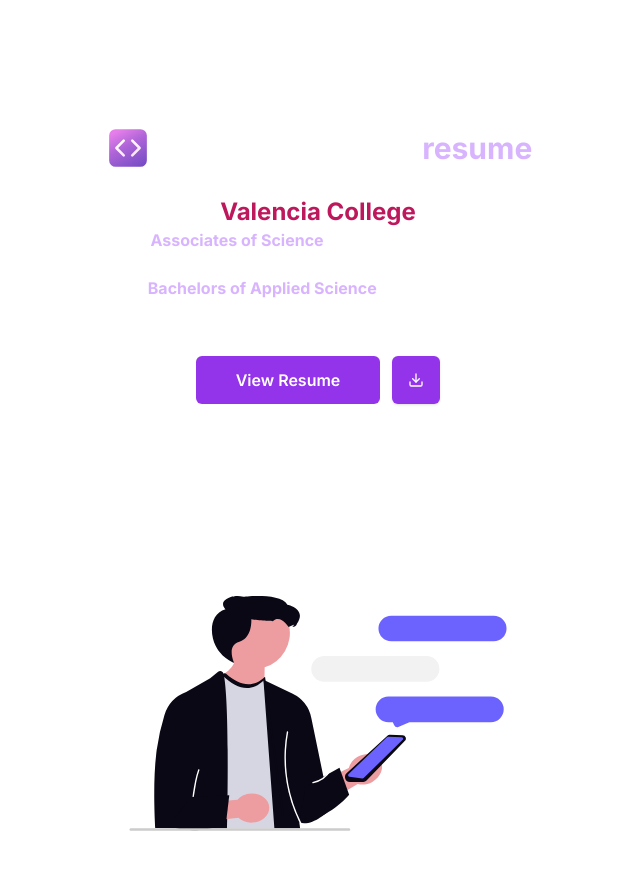
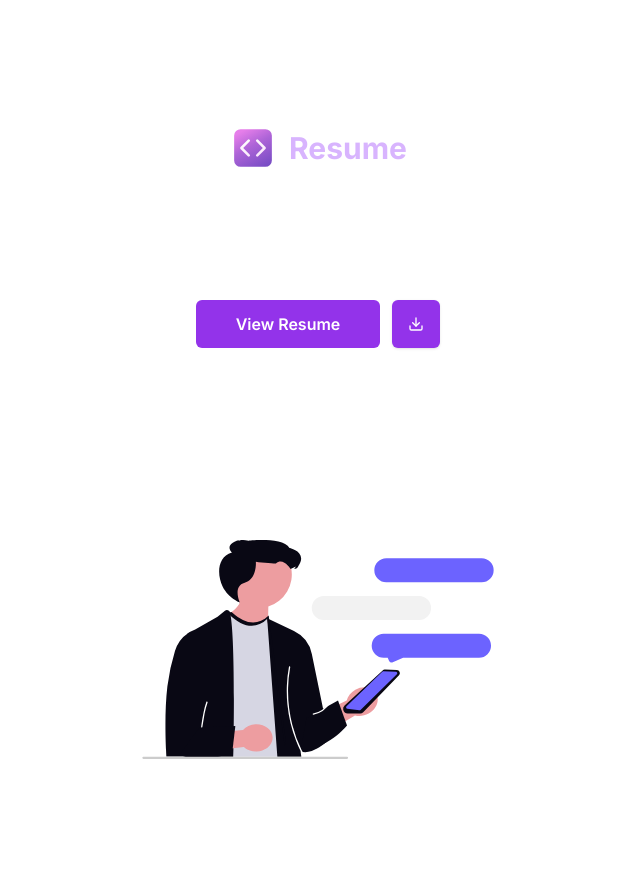
Before and after one commit to ctucker41/web-portfolio, a Next.js app: page / in a window 1280 px wide. Shown: the part 2840-3710 px from the top of the page, without its empty margins (322-962 px from the left). Built offline with nearby package versions, Linux system fonts and the light colour scheme.

Commit message:
Rewrote the Resume section to be cleaner and more professional

```diff
--- a/src/components/ui/Resume.tsx
+++ b/src/components/ui/Resume.tsx
@@ -17,18 +17,13 @@
                     draggable={false}
                     className="w-8 h-8 md:w-12 md:h-12 mr-3"
                 />
-                Take a look at my&nbsp;
-                <span className="font-bold text-purple-300">
-                    resume
-                </span>
+
+                <span className="font-bold text-purple-300">Resume</span>
+
             </h2>
             <p className="text-white text-center mb-8">
-                <span className="font-bold text-pink-700 text-2xl"> Valencia College </span><br />
-                Finishing up my&nbsp;
-                <span className="font-bold text-purple-300">Associates of Science </span>
-                in Computer Programming & Analysis<br /> <br />
-                Planning to pursue my&nbsp;<span className="font-bold text-purple-300">Bachelors of Applied Science </span>
-                in Computing Technology & Software Development<br />
+                Full-stack projects, backend API work, and automation scripting.<br /> <br />
+                View the PDF or download a copy.
             </p>
 
             <div className="flex items-center gap-3">
@@ -55,7 +50,7 @@
                 </Button>
             </div>
 
-            <img src="/textmessage.svg" alt="Texting Image" draggable={false} className="w-full h-60 w-60 mt-28 md:mt-48" />
+            <img src="/textmessage.svg" alt="Texting Image" draggable={false} className="w-full h-56 w-56 mt-28 md:mt-48" />
 
 
         </div>
```
